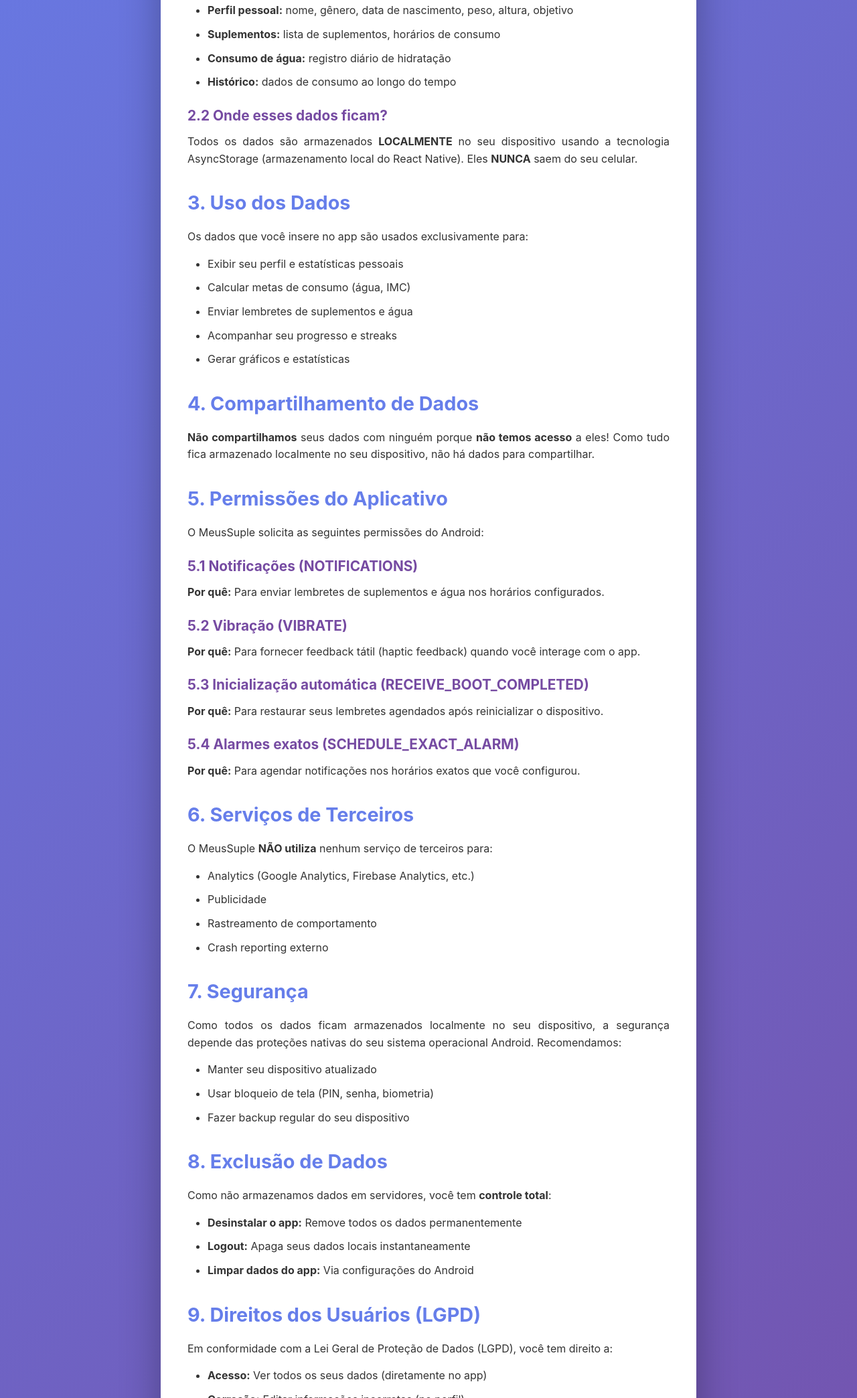
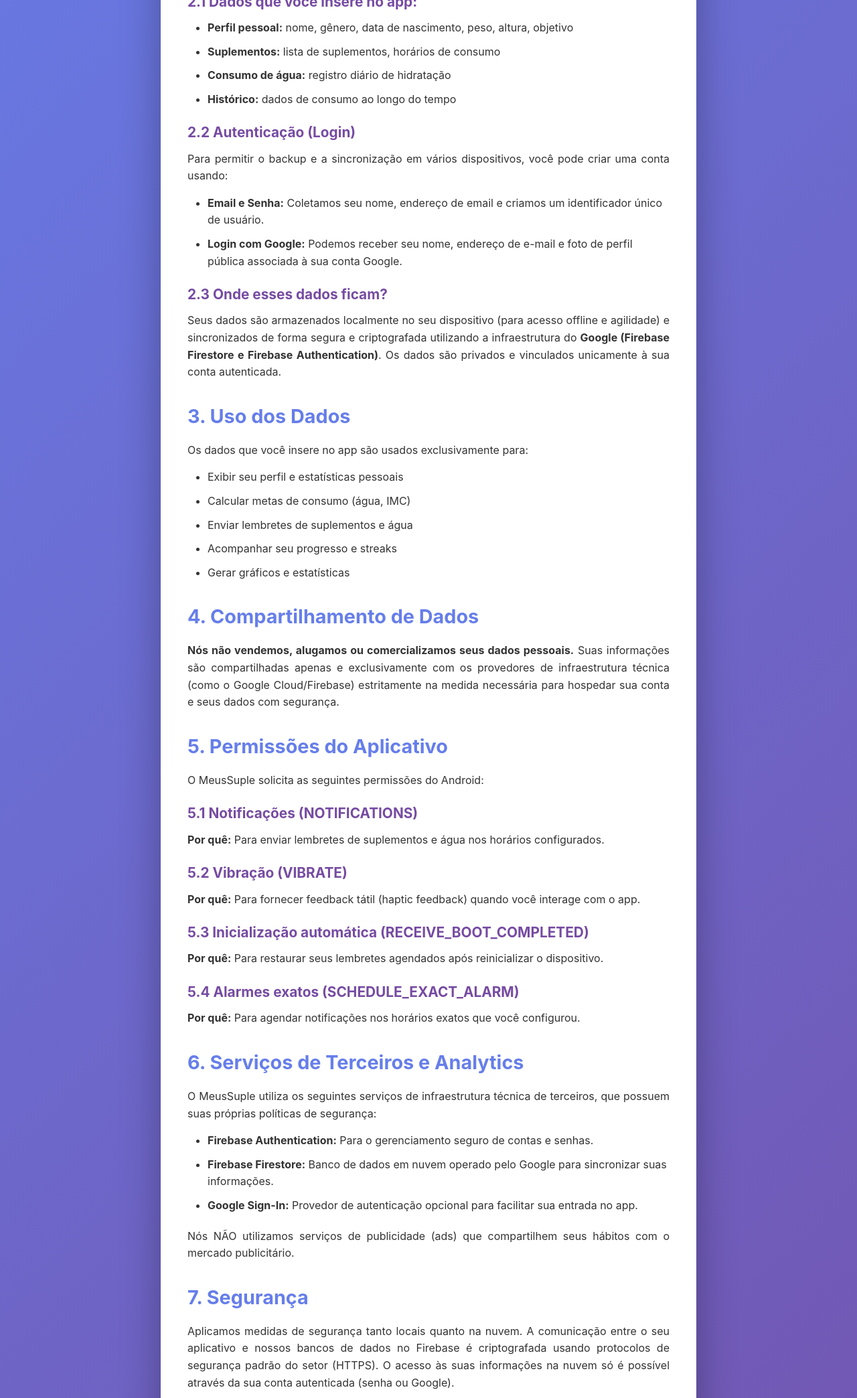
Before and after one commit to gabrielndo/supplement-tracker, a website: page docs/index.html in a window 1280 px wide. Shown: the part 712-2800 px from the top of the page at 67% size. Drawn offline with Linux system fonts and the light colour scheme.

Commit message:
fix: atualiza politica na pasta docs

```diff
--- a/docs/index.html
+++ b/docs/index.html
@@ -1,5 +1,6 @@
 <!DOCTYPE html>
 <html lang="pt-BR">
+
 <head>
     <meta charset="UTF-8">
     <meta name="viewport" content="width=device-width, initial-scale=1.0">
@@ -26,7 +27,7 @@
             background: white;
             padding: 40px;
             border-radius: 20px;
-            box-shadow: 0 20px 60px rgba(0,0,0,0.3);
+            box-shadow: 0 20px 60px rgba(0, 0, 0, 0.3);
         }
 
         .header {
@@ -120,6 +121,7 @@
         }
     </style>
 </head>
+
 <body>
     <div class="container">
         <div class="header">
@@ -130,16 +132,20 @@
 
         <h2>1. Introdução</h2>
         <p>
-            Bem-vindo ao <strong>MeusSuple</strong>! Esta Política de Privacidade descreve como lidamos com suas informações pessoais quando você usa nosso aplicativo.
+            Bem-vindo ao <strong>MeusSuple</strong>! Esta Política de Privacidade descreve como lidamos com suas
+            informações pessoais quando você usa nosso aplicativo.
         </p>
 
         <div class="highlight">
-            <strong>Em resumo:</strong> O MeusSuple foi projetado com privacidade em mente. NÃO coletamos, armazenamos ou compartilhamos seus dados pessoais em servidores externos. Tudo fica no seu dispositivo!
+            <strong>Em resumo:</strong> O MeusSuple foi projetado para ser seguro. Seus dados básicos de cadastro e
+            progresso agora são sincronizados de forma segura na nuvem para garantir o backup e acesso em múltiplos
+            dispositivos, mas continuamos comprometidos em não vender ou comercializar suas informações.
         </div>
 
         <h2>2. Coleta de Dados</h2>
         <p>
-            O MeusSuple <strong>NÃO coleta</strong> nenhum dado pessoal identificável. Não temos servidores, não fazemos rastreamento, e não compartilhamos suas informações com terceiros.
+            O MeusSuple coleta apenas as informações estritamente necessárias para o funcionamento do aplicativo e do
+            seu serviço de conta.
         </p>
 
         <h3>2.1 Dados que você insere no app:</h3>
@@ -150,9 +156,22 @@
             <li><strong>Histórico:</strong> dados de consumo ao longo do tempo</li>
         </ul>
 
-        <h3>2.2 Onde esses dados ficam?</h3>
+        <h3>2.2 Autenticação (Login)</h3>
         <p>
-            Todos os dados são armazenados <strong>LOCALMENTE</strong> no seu dispositivo usando a tecnologia AsyncStorage (armazenamento local do React Native). Eles <strong>NUNCA</strong> saem do seu celular.
+            Para permitir o backup e a sincronização em vários dispositivos, você pode criar uma conta usando:
+        </p>
+        <ul>
+            <li><strong>Email e Senha:</strong> Coletamos seu nome, endereço de email e criamos um identificador único
+                de usuário.</li>
+            <li><strong>Login com Google:</strong> Podemos receber seu nome, endereço de e-mail e foto de perfil pública
+                associada à sua conta Google.</li>
+        </ul>
+
+        <h3>2.3 Onde esses dados ficam?</h3>
+        <p>
+            Seus dados são armazenados localmente no seu dispositivo (para acesso offline e agilidade) e sincronizados
+            de forma segura e criptografada utilizando a infraestrutura do <strong>Google (Firebase Firestore e Firebase
+                Authentication)</strong>. Os dados são privados e vinculados unicamente à sua conta autenticada.
         </p>
 
         <h2>3. Uso dos Dados</h2>
@@ -169,7 +188,9 @@
 
         <h2>4. Compartilhamento de Dados</h2>
         <p>
-            <strong>Não compartilhamos</strong> seus dados com ninguém porque <strong>não temos acesso</strong> a eles! Como tudo fica armazenado localmente no seu dispositivo, não há dados para compartilhar.
+            <strong>Nós não vendemos, alugamos ou comercializamos seus dados pessoais.</strong> Suas informações são
+            compartilhadas apenas e exclusivamente com os provedores de infraestrutura técnica (como o Google
+            Cloud/Firebase) estritamente na medida necessária para hospedar sua conta e seus dados com segurança.
         </p>
 
         <h2>5. Permissões do Aplicativo</h2>
@@ -197,35 +218,36 @@
             <strong>Por quê:</strong> Para agendar notificações nos horários exatos que você configurou.
         </p>
 
-        <h2>6. Serviços de Terceiros</h2>
+        <h2>6. Serviços de Terceiros e Analytics</h2>
         <p>
-            O MeusSuple <strong>NÃO utiliza</strong> nenhum serviço de terceiros para:
+            O MeusSuple utiliza os seguintes serviços de infraestrutura técnica de terceiros, que possuem suas próprias
+            políticas de segurança:
         </p>
         <ul>
-            <li>Analytics (Google Analytics, Firebase Analytics, etc.)</li>
-            <li>Publicidade</li>
-            <li>Rastreamento de comportamento</li>
-            <li>Crash reporting externo</li>
+            <li><strong>Firebase Authentication:</strong> Para o gerenciamento seguro de contas e senhas.</li>
+            <li><strong>Firebase Firestore:</strong> Banco de dados em nuvem operado pelo Google para sincronizar suas
+                informações.</li>
+            <li><strong>Google Sign-In:</strong> Provedor de autenticação opcional para facilitar sua entrada no app.
+            </li>
         </ul>
+        <p>Nós NÃO utilizamos serviços de publicidade (ads) que compartilhem seus hábitos com o mercado publicitário.
+        </p>
 
         <h2>7. Segurança</h2>
         <p>
-            Como todos os dados ficam armazenados localmente no seu dispositivo, a segurança depende das proteções nativas do seu sistema operacional Android. Recomendamos:
+            Aplicamos medidas de segurança tanto locais quanto na nuvem. A comunicação entre o seu aplicativo e nossos
+            bancos de dados no Firebase é criptografada usando protocolos de segurança padrão do setor (HTTPS). O acesso
+            às suas informações na nuvem só é possível através da sua conta autenticada (senha ou Google).
         </p>
-        <ul>
-            <li>Manter seu dispositivo atualizado</li>
-            <li>Usar bloqueio de tela (PIN, senha, biometria)</li>
-            <li>Fazer backup regular do seu dispositivo</li>
-        </ul>
 
         <h2>8. Exclusão de Dados</h2>
         <p>
-            Como não armazenamos dados em servidores, você tem <strong>controle total</strong>:
+            Você tem <strong>controle total</strong> sobre seus dados e sua conta:
         </p>
         <ul>
-            <li><strong>Desinstalar o app:</strong> Remove todos os dados permanentemente</li>
-            <li><strong>Logout:</strong> Apaga seus dados locais instantaneamente</li>
-            <li><strong>Limpar dados do app:</strong> Via configurações do Android</li>
+            <li><strong>Exclusão via App:</strong> Você pode excluir sua conta e todos os seus dados de forma permanente acessando a aba "Perfil" dentro do aplicativo e clicando em "Excluir Minha Conta".</li>
+            <li><strong>Exclusão via Suporte:</strong> Você também pode solicitar a exclusão de todos os seus registros, históricos e dados pessoais do nosso banco de dados enviando um e-mail para o nosso suporte.</li>
+            <li>Realizar o "Logout" (Sair) apaga instantaneamente os dados armazenados localmente no aparelho até o próximo login.</li>
         </ul>
 
         <h2>9. Direitos dos Usuários (LGPD)</h2>
@@ -233,19 +255,15 @@
             Em conformidade com a Lei Geral de Proteção de Dados (LGPD), você tem direito a:
         </p>
         <ul>
-            <li><strong>Acesso:</strong> Ver todos os seus dados (diretamente no app)</li>
-            <li><strong>Correção:</strong> Editar informações incorretas (no perfil)</li>
-            <li><strong>Exclusão:</strong> Apagar seus dados a qualquer momento (logout)</li>
-            <li><strong>Portabilidade:</strong> Exportar seus dados (recurso planejado)</li>
+            <li><strong>Acesso e Portabilidade:</strong> Ver todos os seus dados diretamente no app.</li>
+            <li><strong>Correção:</strong> Editar informações incorretas na tela de perfil ou estoques.</li>
+            <li><strong>Exclusão:</strong> Solicitar o encerramento da sua conta e deleção dos seus dados.</li>
         </ul>
-
-        <div class="highlight">
-            <strong>Importante:</strong> Como não coletamos dados, a maioria desses direitos já são garantidos por padrão - você sempre teve controle total sobre suas informações!
-        </div>
 
         <h2>10. Crianças</h2>
         <p>
-            O MeusSuple é destinado a usuários de todas as idades. Como não coletamos dados pessoais, não há restrições específicas quanto ao uso por menores de idade. Recomendamos supervisão dos pais ou responsáveis.
+            O MeusSuple é destinado a usuários de todas as idades. Como não coletamos dados pessoais, não há restrições
+            específicas quanto ao uso por menores de idade. Recomendamos supervisão dos pais ou responsáveis.
         </p>
 
         <h2>11. Alterações nesta Política</h2>
@@ -268,7 +286,7 @@
                 Se você tiver dúvidas sobre esta Política de Privacidade, entre em contato:
             </p>
             <p>
-                <strong>Email:</strong> <a href="mailto:contato@meussuple.app">contato@meussuple.app</a>
+                <strong>Email:</strong> <a href="mailto:contato@meussuple.com">contato@meussuple.com</a>
             </p>
             <p style="margin-top: 20px; font-size: 0.9em;">
                 MeusSuple - Rastreador e Lembrete<br>
@@ -277,4 +295,5 @@
         </div>
     </div>
 </body>
+
 </html>
```
